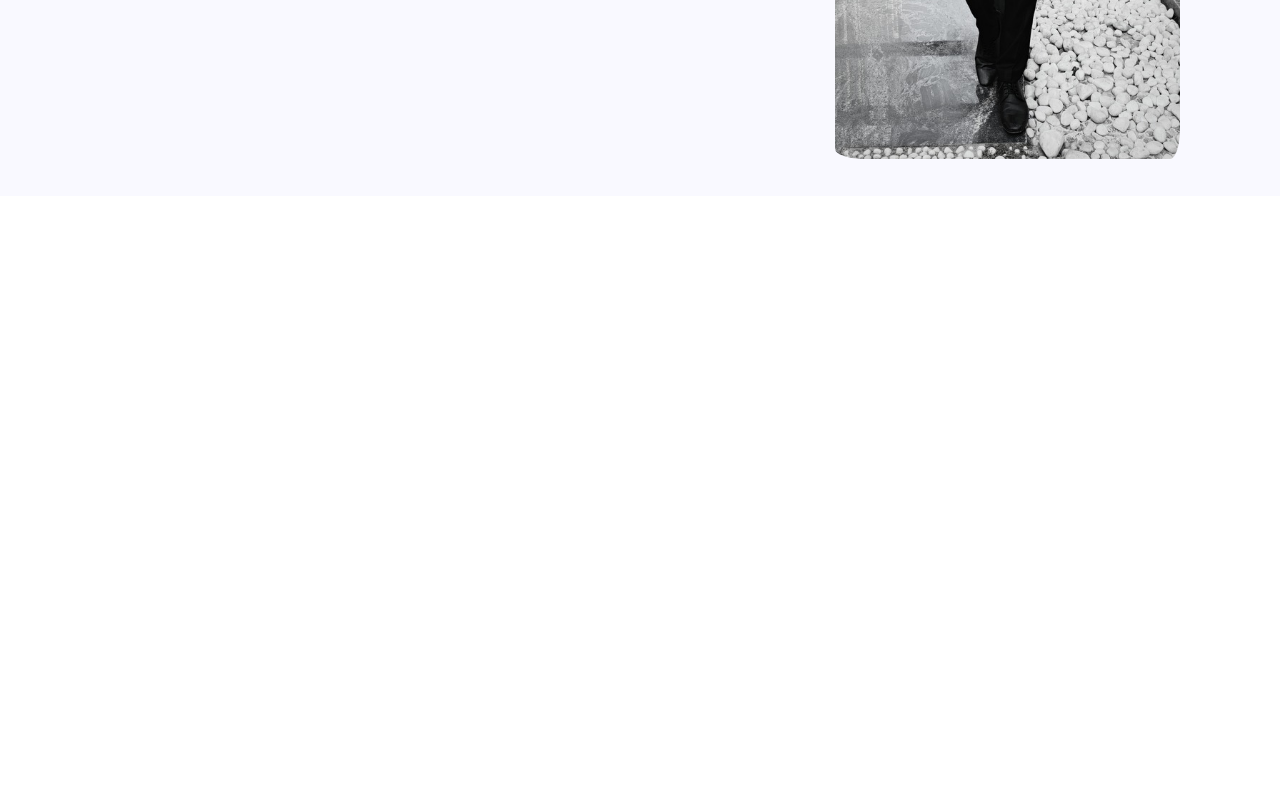
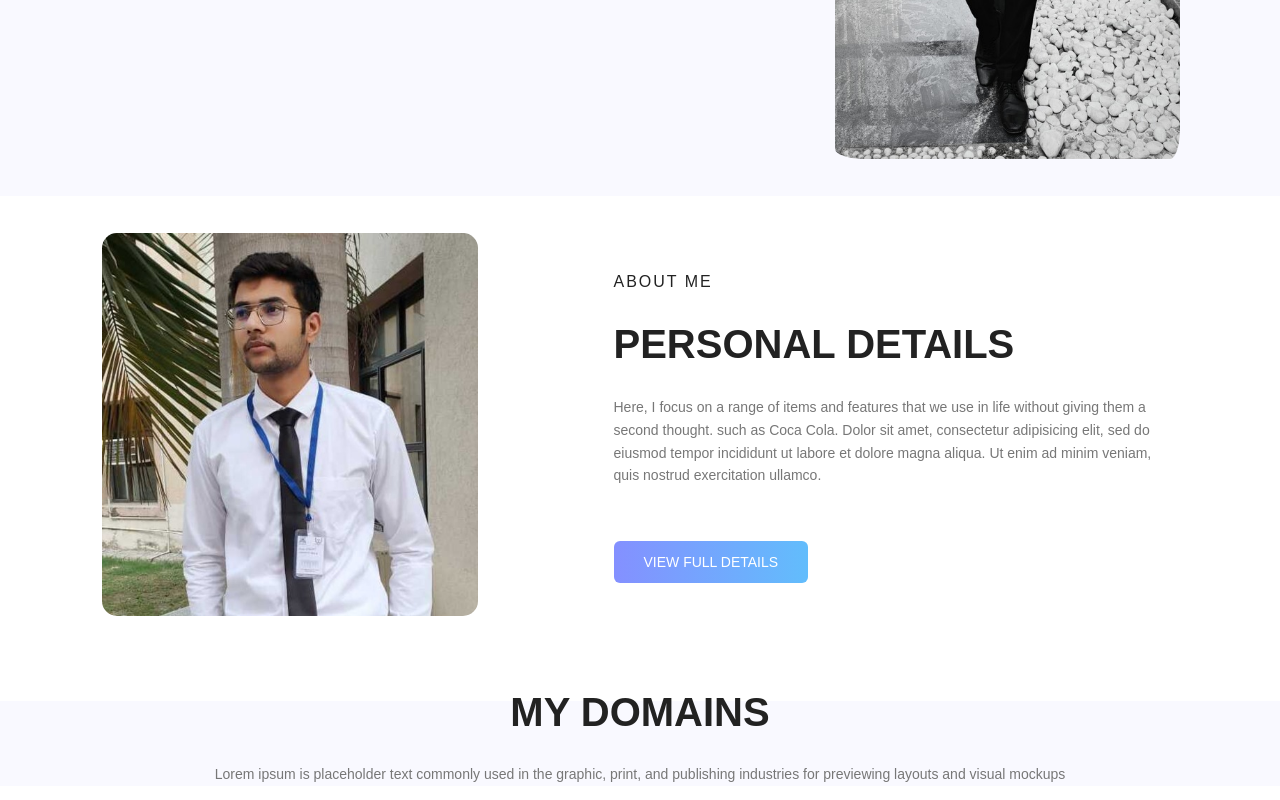
Before and after one commit to prabhat-021/PORTFOLIO, a React (Create React App) app: page /home in a window 1280 px wide. Shown: the part 570-1370 px from the top of the page. Before the commit the page ends 800 px from the top, so only its background shows below. Built offline with nearby package versions, Linux system fonts and the light colour scheme.

Commit message:
mid section

```diff
--- a/src/Header.js
+++ b/src/Header.js
@@ -7,8 +7,8 @@ export default function Header() {
            <div className="head-text-in">
                 <h4 className="head-h1" >THIS IS ME </h4>
                 <h1 className="head-h2">PRABHAT SEHRAWAT</h1>
-                <p className="head-p1">Web Devloper || Member-TEDxKIET || Member-DSC_KIET || Member-MYCIN_KIET || Technical Geek || 2025🎓engineering Undergrad.</p>
-                <Link to="./about" className="head-btn">DOWNLOAD RESUME</Link>
+                <p className="head-p1">Web Devloper || Member-TEDxKIET || Member-DSC_KIET || Member-MYCIN_KIET || Technical Geek || 2025🎓Engineering Undergrad.</p>
+                <Link to="/about" className="head-btn">DOWNLOAD RESUME</Link>
             </div>
            </div>
             <div>
--- a/src/Home.js
+++ b/src/Home.js
@@ -1,10 +1,14 @@
 import Navbar from "./Navbar";
 import Header from "./Header.js";
+import Mid1 from "./Mid1";
+import Mid2 from "./Mid2";
 export default function Home(){
     return (
     <section>
  <Navbar />
  <Header />
+ <Mid1 />
+ <Mid2 />
     </section>
     );
 
--- /dev/null
+++ b/src/Mid1.js
@@ -0,0 +1,18 @@
+import img2 from "./images/mid-img.jpg";
+import { Link } from "react-router-dom";
+
+export default function Mid1(){
+    return (
+    <section className="mid">
+        <div className="mid-img">
+            <img src={img2} alt="mid section image" className="mid-img-1"/>
+        </div>
+        <div className="mid-text head-text">
+            <h6 className="head-h1">ABOUT ME</h6>
+            <h1 className="head-h2">PERSONAL DETAILS</h1>
+            <p className="head-p1">Here, I focus on a range of items and features that we use in life without giving them a second thought. such as Coca Cola. Dolor sit amet, consectetur adipisicing elit, sed do eiusmod tempor incididunt ut labore et dolore magna aliqua. Ut enim ad minim veniam, quis nostrud exercitation ullamco.</p>
+            <Link to="/about" className="head-btn">VIEW FULL DETAILS</Link>
+        </div>
+    </section>
+    );
+}
--- /dev/null
+++ b/src/Mid2.js
@@ -0,0 +1,19 @@
+export default function Mid2() {
+    return (
+        <section className="mid2">
+            <div>
+                <div>
+                    <h1 className="head-h2 mid2-h1">MY DOMAINS</h1>
+                    <p className="head-p1 mid2-h1">Lorem ipsum is placeholder text commonly used in the graphic, print, and publishing industries for previewing layouts and visual mockups</p>
+                </div>
+                <div>
+                    <div className=""></div>
+                    <div className=""></div>
+                    <div className=""></div>
+                    <div className=""></div>
+                    <div className=""></div>
+                </div>
+            </div>
+        </section>
+    );
+}
--- a/src/Navbar.js
+++ b/src/Navbar.js
@@ -9,7 +9,7 @@ export default function Navbar() {
   return (
     <section className="nav-sec">
       <div className="navbar">
-        <img src={img1} className="nav-img" />
+        <img src={img1} className="nav-img" alt="navIcon" />
         <ul className={icons ? "nav-item-mobile" : "nav-item "}
         onClick={()=> setIcon(false)}>
           <li className="item">
--- a/src/styles.css
+++ b/src/styles.css
@@ -103,12 +103,13 @@ color: #8490ff;
     padding-left: 30px;
     padding-right: 30px;
     border: none;
+    border-radius: 6px;
     color: #fff;
     display: inline-block;
     font-weight: 500;
     background: -webkit-linear-gradient(0deg, #8490ff 0%, #62bdfc 100%);
 }
-@media only screen and (max-width: 360px) {
+@media only screen and (max-width: 400px) {
   .head-h2{
     line-height: 2.3rem;
   }
@@ -165,3 +166,33 @@ color: #8490ff;
 
 }
 /* hEADER css ends */
+
+/* Mid-Section css start */
+.mid{
+  display: flex;
+  margin-left:5%;
+  margin-right:5%;
+}
+.mid-img-1{
+  height: 383px;
+  border-radius: 15px;
+  margin: 10%;
+}
+.mid-text{
+  justify-content: right;
+  /* text-align: right; */
+  padding-top: 35px;
+  margin-left: 10%;
+}
+
+/* Mid-Section css ends */
+
+/* Mid-Section-2 css Start */
+.mid2{
+  background-color: #f9f9ff;
+}
+.mid2-h1{
+  text-align: center;
+}
+
+/* Mid-Section-2 css ends */
```
Also changed, not shown: src/images/mid-img.jpg (added).
